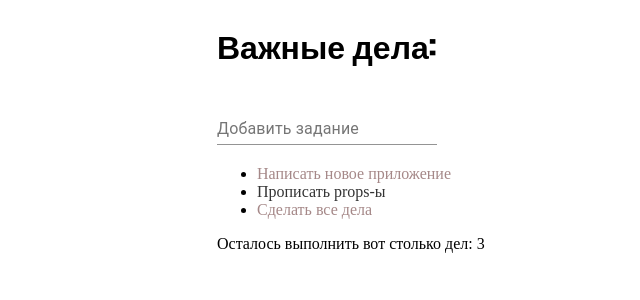
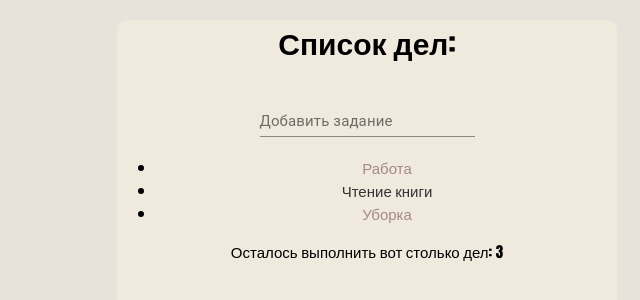
Before and after one commit to WebHeroSchool/ToDoAppOlgaZyabrova, a React (Create React App) app in the folder todo/: page / in a window 1280 px wide. Shown: the top 300 px of the page, without its empty margins (273-913 px from the left). Built offline with nearby package versions, Linux system fonts and the light colour scheme.

Commit message:
version 1

```diff
--- a/todo/src/components/App/App.js
+++ b/todo/src/components/App/App.js
@@ -8,21 +8,21 @@ const toDoItem = 'Написать новое приложение';
 const App = () => {
   const items = [
   {
-    value: 'Написать новое приложение',
+    value: 'Работа',
     isDone: true
   },
   {
-    value: 'Прописать props-ы',
+    value: 'Чтение книги',
     isDone: false
   },
   {
-    value: 'Сделать все дела',
+    value: 'Уборка',
     isDone: true
   }
   ];
   return (
   <div className={styles.wrap}>
-    <h1 className={styles.title}>Важные дела:</h1>
+    <h1 className={styles.title}>Список дел:</h1>
     <InputItem />
     <ItemList items={items} />
     <Footer count={3} />
--- a/todo/src/components/App/App.module.css
+++ b/todo/src/components/App/App.module.css
@@ -1,8 +1,17 @@
-.wrap {
-    margin: auto;
-    width: 300px;
+html,
+body {
+  margin: 0;
+  font-family: Impact, Haettenschweiler, 'Arial Narrow Bold', sans-serif;
+  font-size: 15px;
+  background-color: #e9e2da;
+  color: #000;
 }
 
-.title {
-    font-family: Impact, Haettenschweiler, 'Arial Narrow Bold', sans-serif;
+.wrap {
+  margin: auto;
+  text-align: center;
+  width: 500px;
+  height: 400px;
+  border-radius: 10px;
+  background-color: #f0e9de;
 }
```
Also changed, not shown: todo/src/index.js (line endings or trailing spaces), 1 other file (tests, documents, lock files or other folders).
